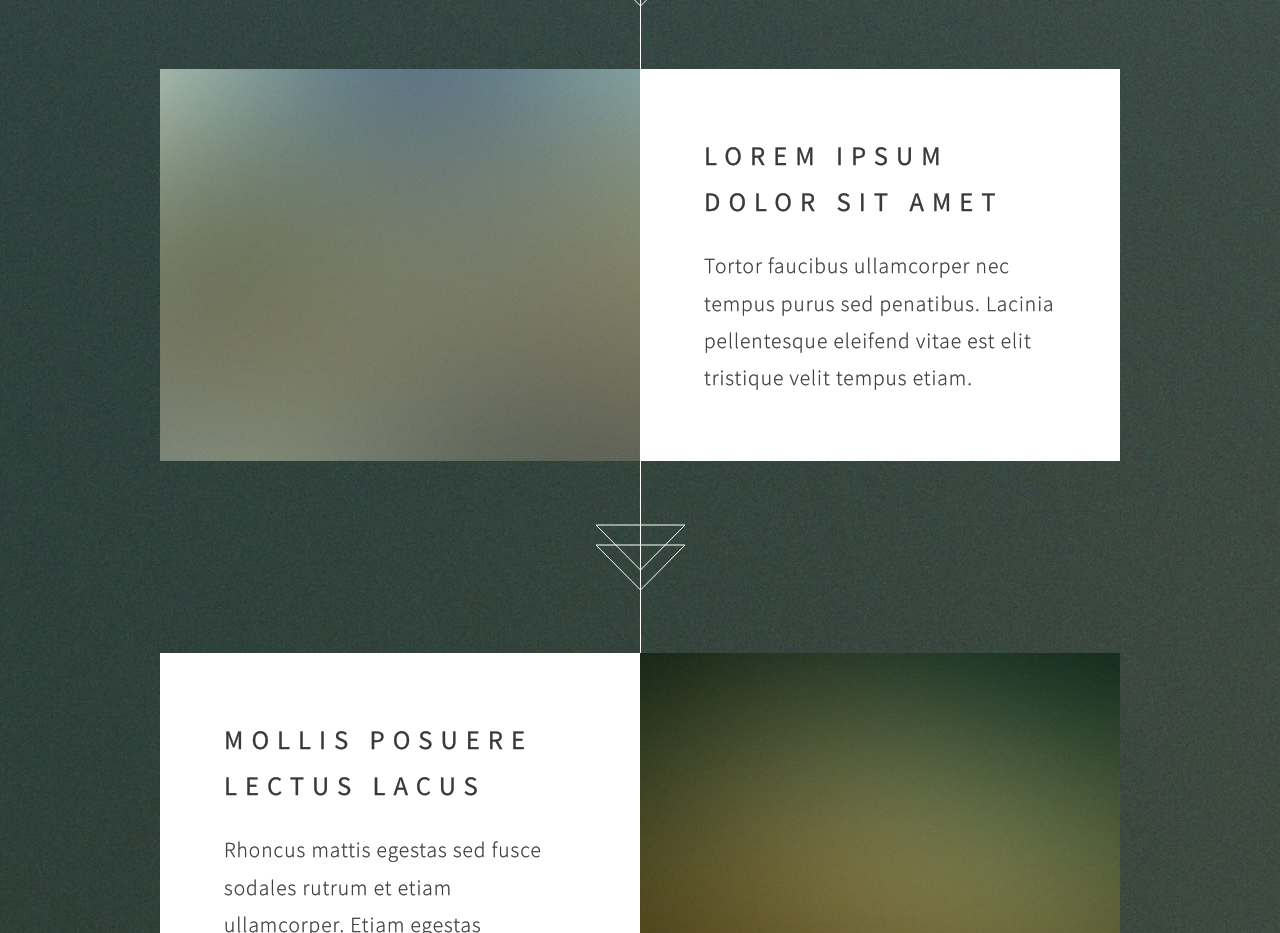
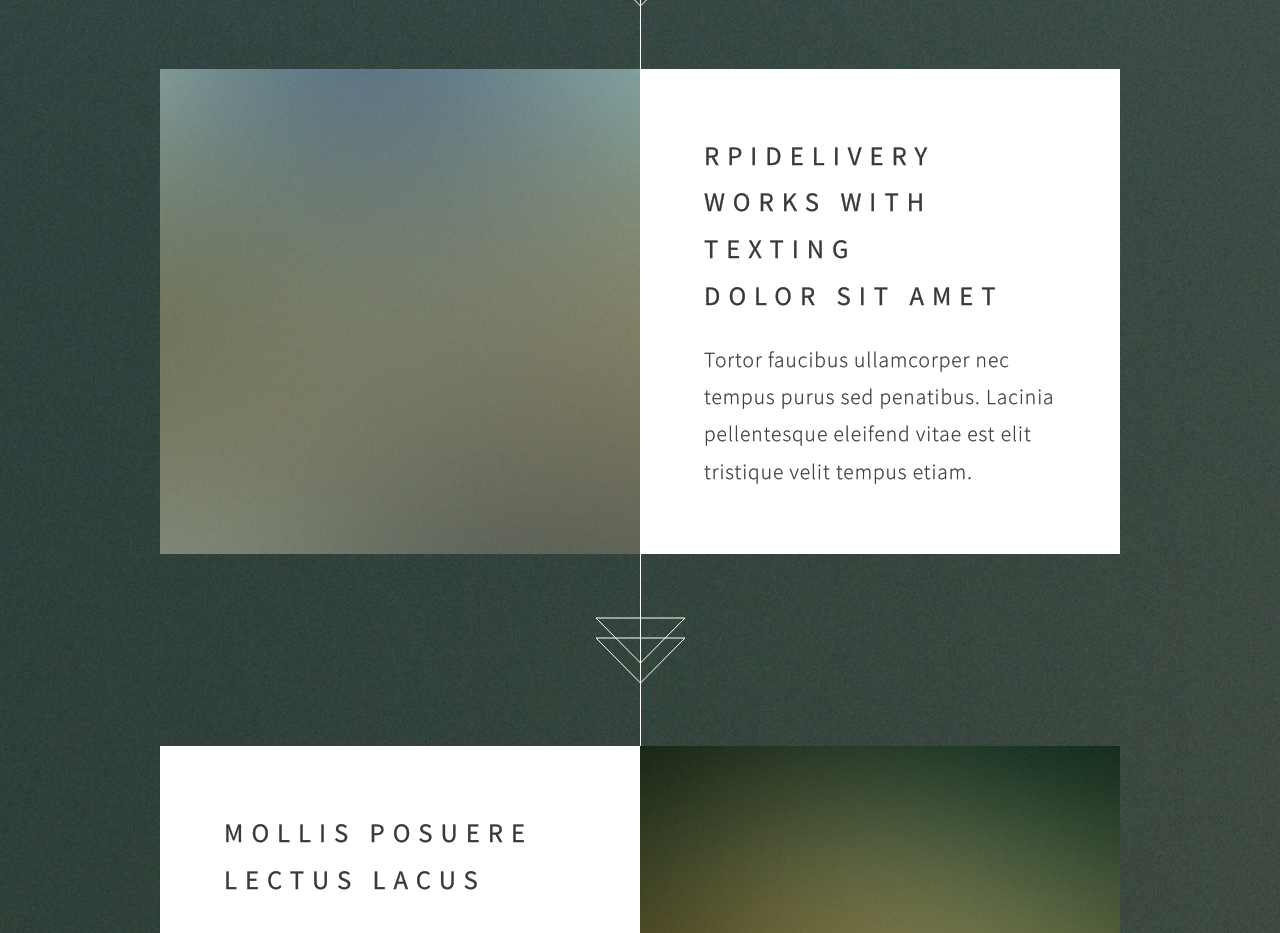
Before and after one commit to hamlim/RPIDelivery, a plain HTML site: page index.html in a window 1280 px wide. Shown: the part 1500-2433 px from the top of the page. Drawn offline with Linux system fonts and the light colour scheme.

Commit message:
more content added

```diff
--- a/index.html
+++ b/index.html
@@ -43,7 +43,7 @@
 				<a href="#" class="image fit"><img src="images/pic01.jpg" alt="" /></a>
 				<div class="inner">
 					<header>
-						<h2>Lorem ipsum<br />
+						<h2>RPIDelivery works with Texting<br />
 						dolor sit amet</h2>
 					</header>
 					<p>Tortor faucibus ullamcorper nec tempus purus sed penatibus. Lacinia pellentesque eleifend vitae est elit tristique velit tempus etiam.</p>
```
